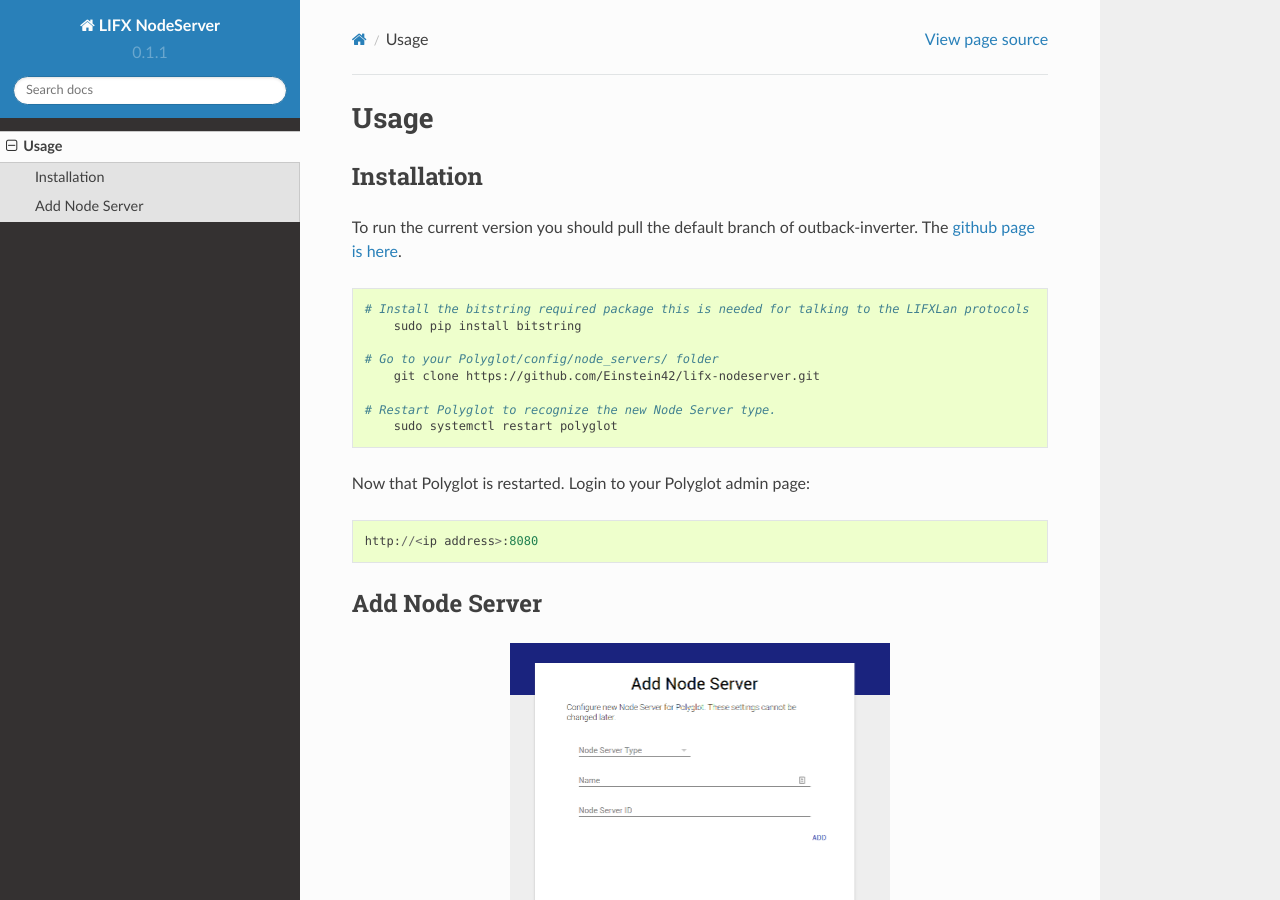
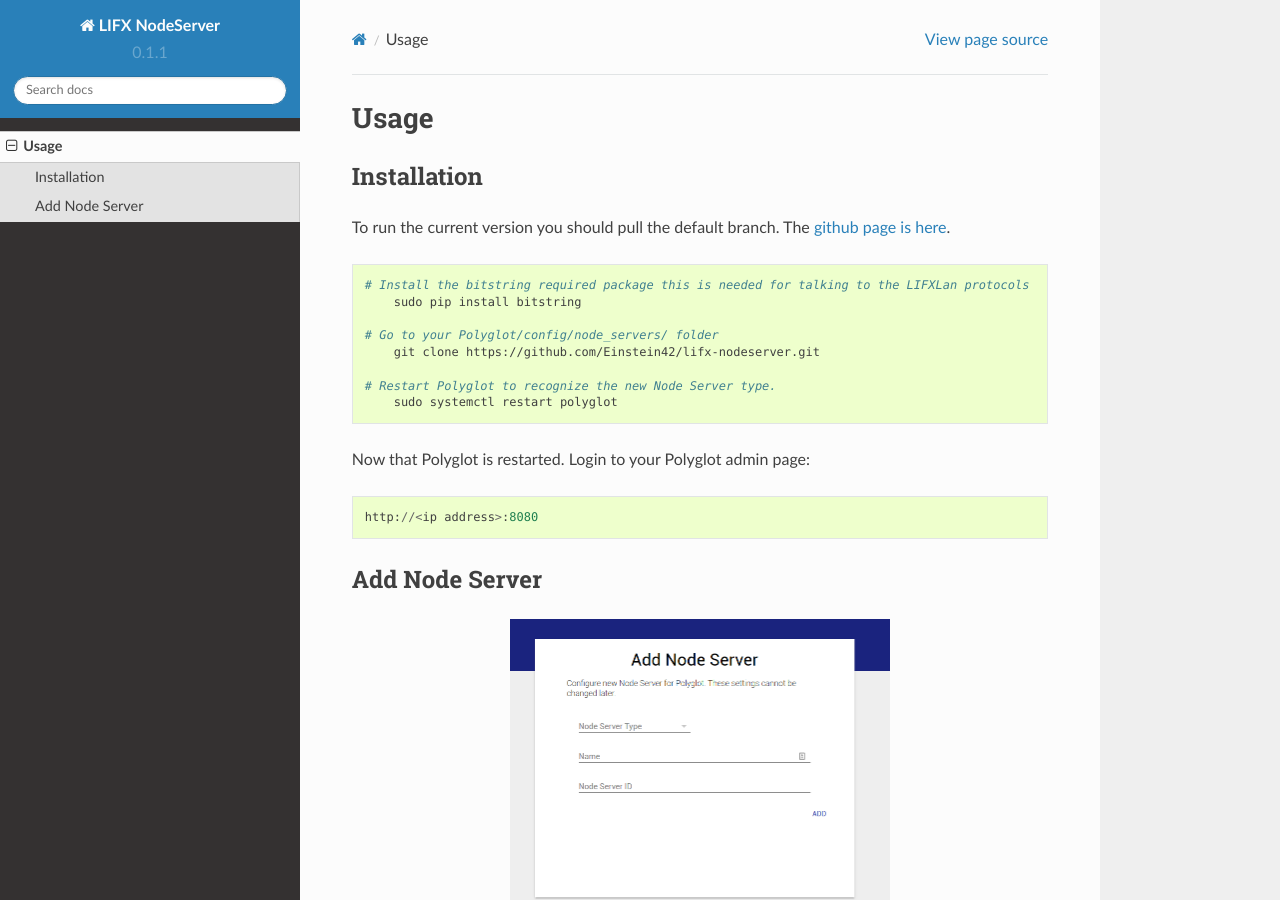
Before and after one commit to Einstein42/lifx-nodeserver, a Sphinx documentation site: the page built from docs/usage.rst, in a window 1280 px wide and 900 px high. Built offline with Sphinx 7.4.7 and the Read the Docs theme 2.0.0, drawn with Linux system fonts in a browser that asks for light colours.

Commit message:
Updated formatting

```diff
--- a/docs/usage.rst
+++ b/docs/usage.rst
@@ -4,7 +4,7 @@
 Installation
 ~~~~~~~~~~~~
 
-To run the current version you should pull the default branch of outback-inverter. The `github page is here
+To run the current version you should pull the default branch. The `github page is here
 <https://github.com/Einstein42/lifx-nodeserver>`_.
 
 .. code-block:: bash
```
